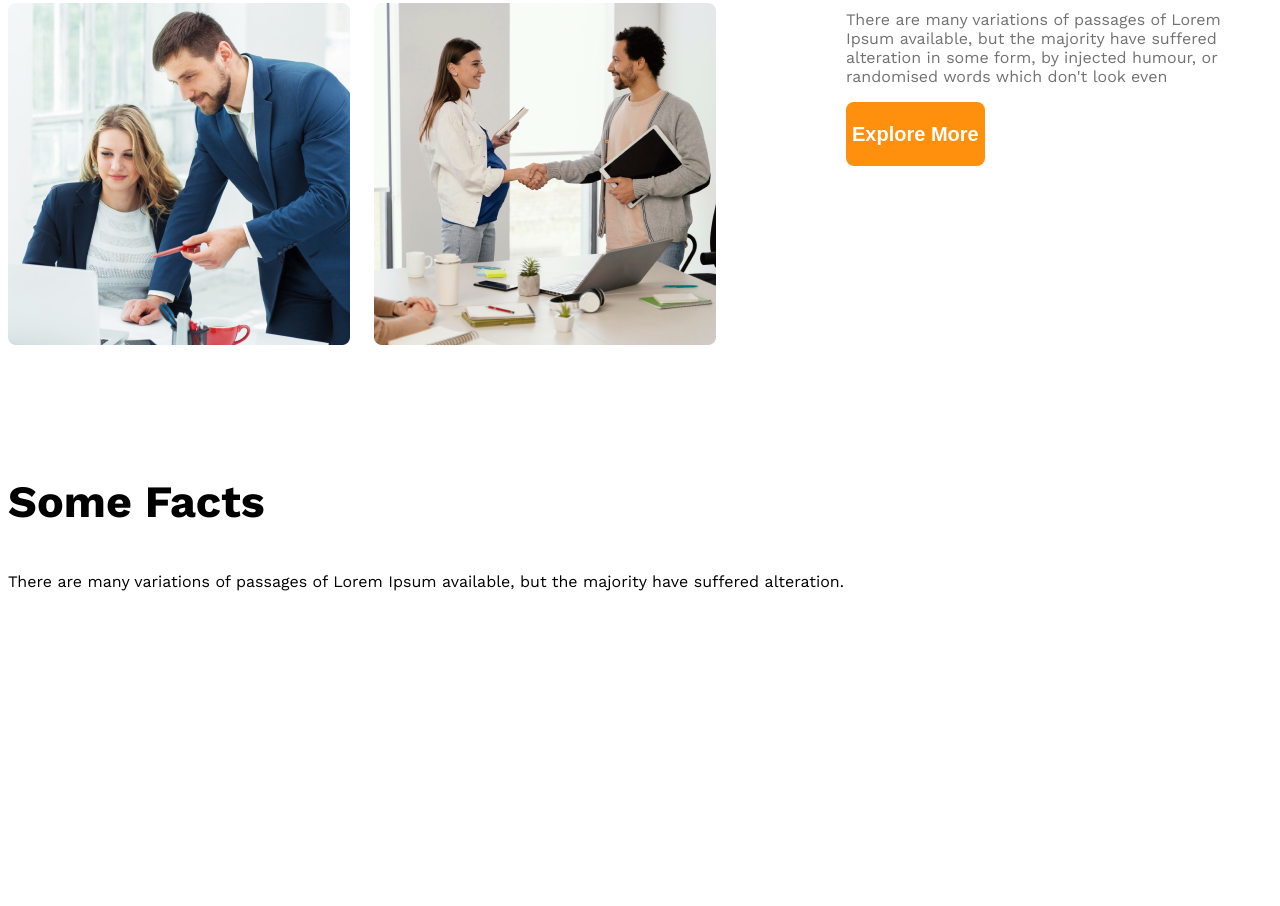
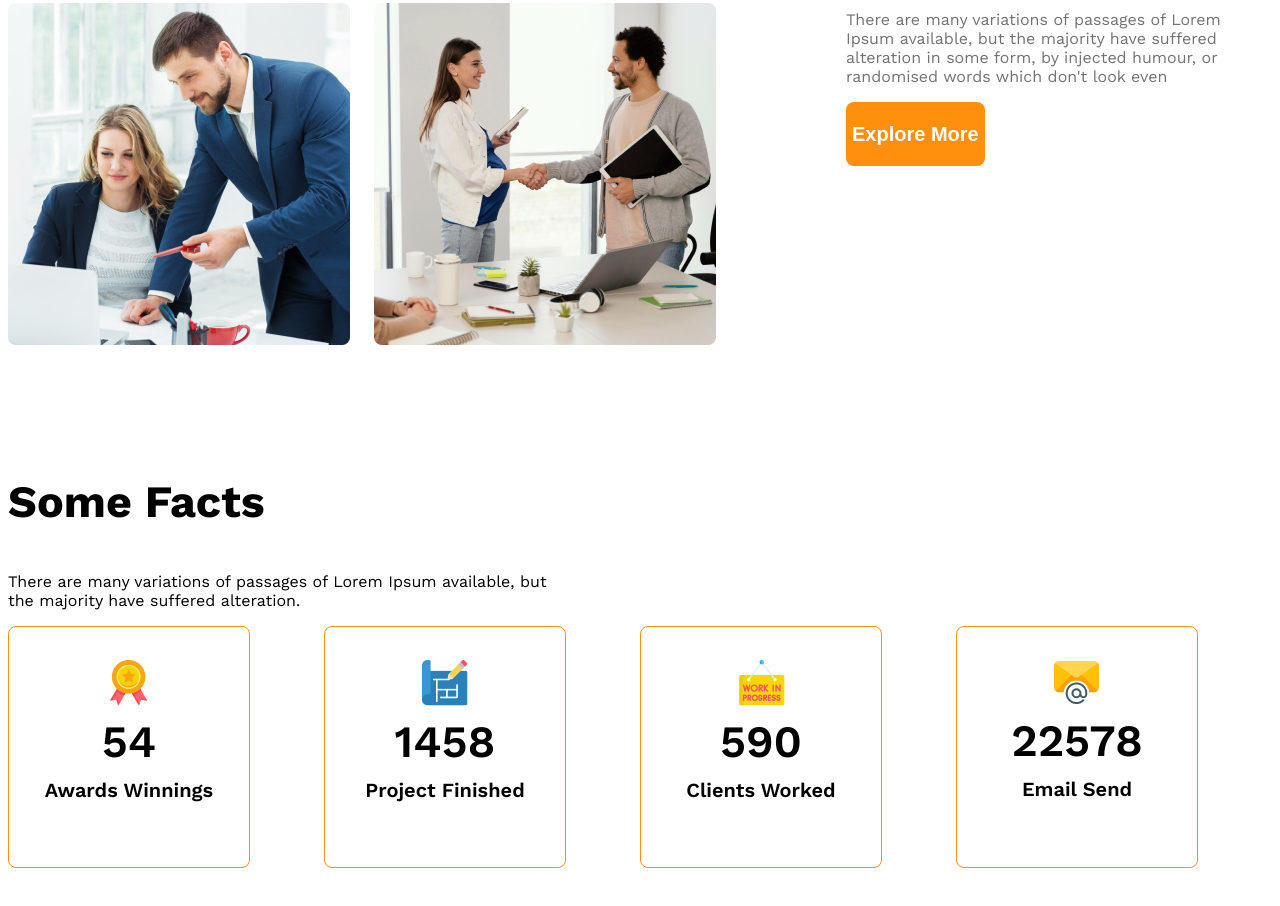
Before and after one commit to MahiaAnwar/g3-architects-website, a plain HTML site: page index.html in a window 1280 px wide. Shown: the part 1699-2605 px from the top of the page. Before the commit the page ends 2579 px from the top, so only its background shows below. Drawn offline with nearby package versions, Linux system fonts and the light colour scheme.

Commit message:
in facts style added

```diff
--- a/assets/css/architects.css
+++ b/assets/css/architects.css
@@ -37,6 +37,34 @@ main > section{
 .section-title{
     font-size: 2.8rem;
     font-weight: 700;
+}
+/* some facts related styles */
+.fact-container{
+    display: grid;
+    grid-template-columns: repeat(4, 1fr);
+}
+.fact-card{
+    border: 1px solid #FF900E;
+    width: 240px;
+    height: 240px;
+    border-radius: 8px;
+    justify-content: center;
+    align-items: center;
+    text-align: center;
+}
+.fact-number{
+    font-size: 2.8rem;
+    font-weight: 600;
+    margin-top: 5px;
+    margin-bottom: 10px;
+}
+.fact-name{
+    font-size: 1.25rem;
+    font-weight: 600;
+    margin-top: 10px;
+}
+.fact-description{
+    max-width: 540px;
 }
 /* --------------------body tag------------------- */
 .work-sans-font{
--- a/index.html
+++ b/index.html
@@ -57,27 +57,35 @@
         <!-- features will enjoy -->
          <section>
             <h3 class="section-title">Some Facts</h3>
-            <p class="text-light-grey">There are many variations of passages of Lorem Ipsum available, but the majority have suffered alteration.</p>
+            <p class="text-light-grey fact-description">There are many variations of passages of Lorem Ipsum available, but the majority have suffered alteration.</p>
             <div class="fact-container">
-                <div class="fact">
-                    <img src="" alt="" class="fact-icon">
-                    <h4 class="fact-number"></h4>
-                    <h5 class="fact-name"></h5>
+                    <div class="fact-card dflex">
+                        <div>
+                            <img src="assets/images/icons/ribon.png" alt="" class="fact-icon">
+                            <h4 class="fact-number">54</h4>
+                            <h5 class="fact-name">Awards Winnings</h5>
+                        </div>
+                    </div>
+                <div class="fact-card dflex">
+                    <div>
+                        <img src="assets/images/icons/projects.png" alt="" class="fact-icon">
+                        <h4 class="fact-number">1458</h4>
+                        <h5 class="fact-name">Project Finished</h5>
+                    </div>
                 </div>
-                <div class="fact">
-                    <img src="" alt="" class="fact-icon">
-                    <h4 class="fact-number"></h4>
-                    <h5 class="fact-name"></h5>
+                <div class="fact-card dflex">
+                    <div>
+                        <img src="assets/images/icons/customers.png" alt="" class="fact-icon">
+                    <h4 class="fact-number">590</h4>
+                    <h5 class="fact-name">Clients Worked</h5>
+                    </div>
                 </div>
-                <div class="fact">
-                    <img src="" alt="" class="fact-icon">
-                    <h4 class="fact-number"></h4>
-                    <h5 class="fact-name"></h5>
-                </div>
-                <div class="fact">
-                    <img src="" alt="" class="fact-icon">
-                    <h4 class="fact-number"></h4>
-                    <h5 class="fact-name"></h5>
+                <div class="fact-card dflex">
+                    <div>
+                        <img src="assets/images/icons/email.png" alt="" class="fact-icon">
+                    <h4 class="fact-number">22578</h4>
+                    <h5 class="fact-name">Email Send</h5>
+                    </div>
                 </div>
             </div>
          </section>
```
